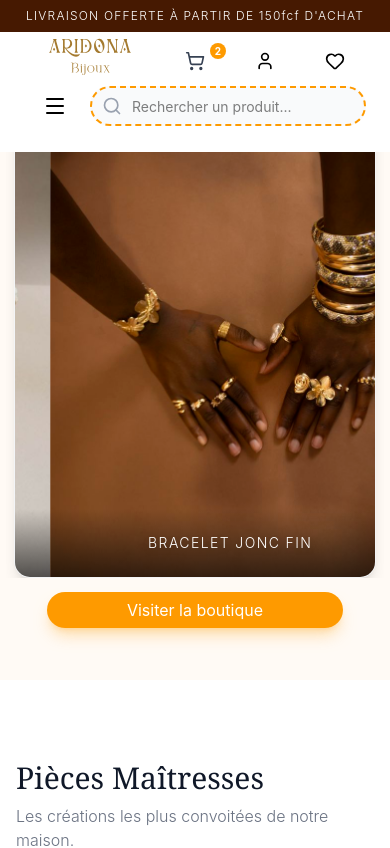
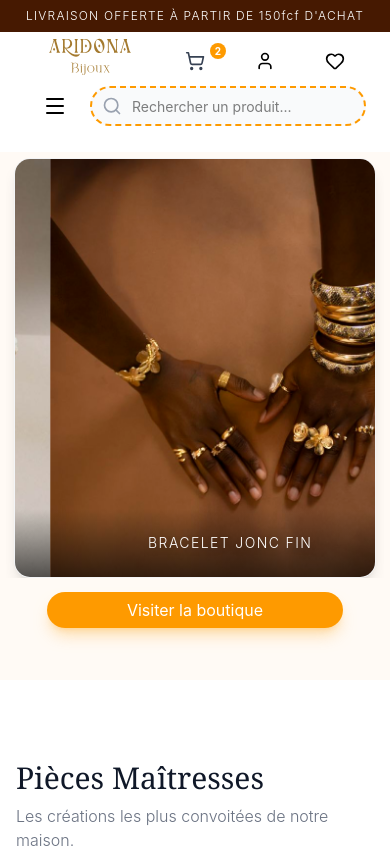
Before and after one commit to kephira-07/Aridona-shop, a React (Vite) app: page / in a window 390 px wide. Shown: the top 848 px of the page. Built offline with nearby package versions, Linux system fonts and the light colour scheme.

Commit message:
Ajustement du design premiere page 5

```diff
--- a/src/composant/Hero.jsx
+++ b/src/composant/Hero.jsx
@@ -60,7 +60,7 @@ export default function Hero() {
         </div>
 
         {/* --- CARROUSEL MOBILE (Ton design avec animation) --- */}
-        <div className="md:hidden w-full h-130  flex items-center flex-col overflow-hidden px-2">
+        <div className="md:hidden w-full h-130 pt-25 flex items-center flex-col overflow-hidden px-2">
           <div
             className="relative overflow-hidden rounded-2xl bg-gray-50 w-full h-full shadow-lg border border-gray-100 touch-none cursor-pointer"
 
@@ -76,7 +76,7 @@ export default function Hero() {
                     src={item.src}
                     alt={item.title}
                     className={`w-full h-full object-cover transition-transform duration-[4000ms] `}
-                    draggable="false"
+
                   />
                   {/* Overlay avec titre */}
                   <div className="absolute inset-x-0 bottom-0 p-6 bg-gradient-to-t from-black/60 to-transparent">
```
